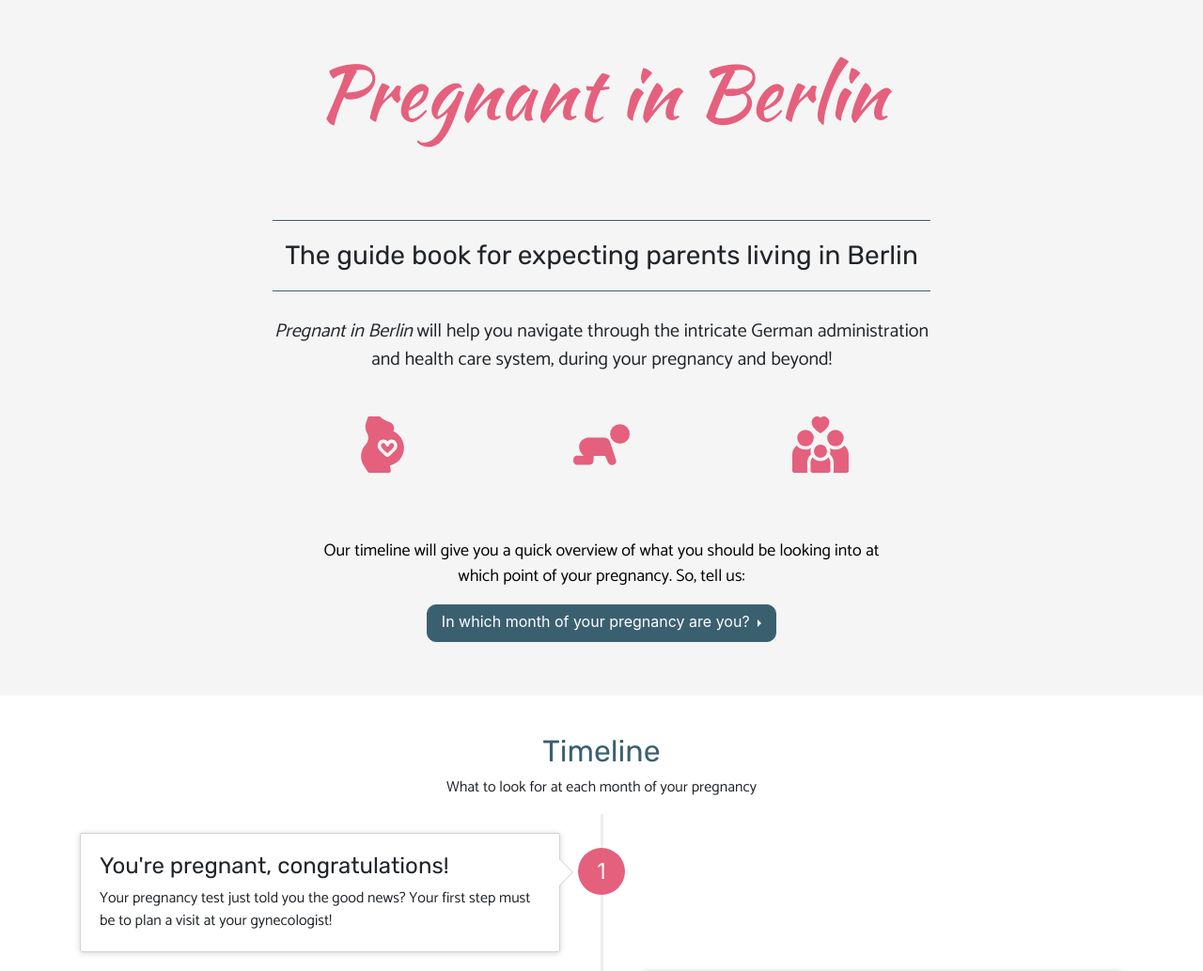
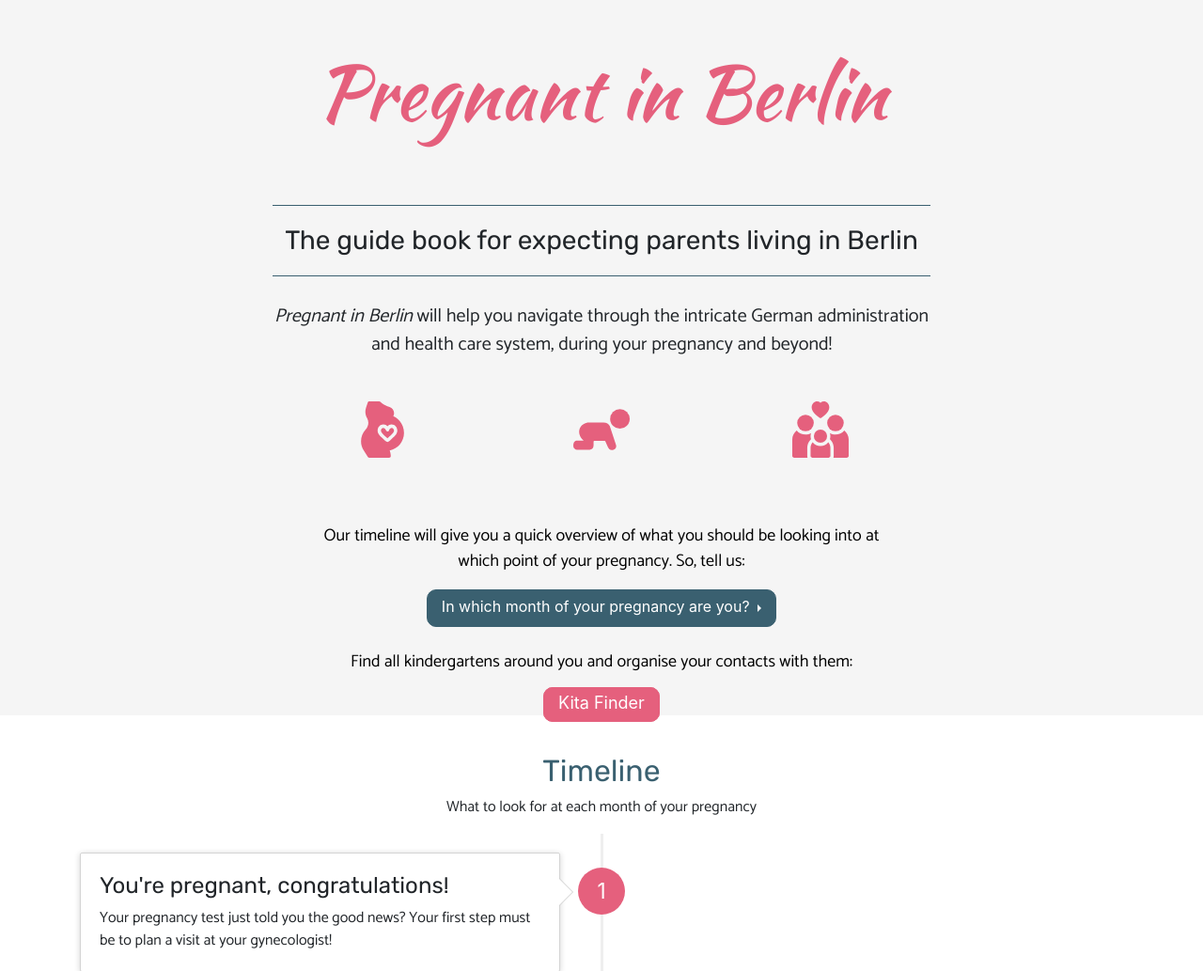
Before and after one commit to ameliebou/pregnant-in-berlin, a Rails app: page / in a window 1280 px wide. Shown: the part 60-1093 px from the top of the page at 94% size. Run offline with Rails 7, Linux system fonts and the light colour scheme; style sheets or scripts are compiled from the project's sources; parts of the project's set-up code (start-up, migrations or seed data) failed here and were passed over; some libraries are stand-ins or nearby versions.

Commit message:
added kita finder to home page

```diff
--- a/app/assets/stylesheets/pages/_home.scss
+++ b/app/assets/stylesheets/pages/_home.scss
@@ -9,7 +9,7 @@
   h1 {
     font-family: 'Kaushan Script', cursive;
     color: $pink;
-    padding-bottom: 5vh;
+    padding-bottom: 3vh;
     font-size: 80px;
   }
 }
--- a/app/views/pages/home.html.erb
+++ b/app/views/pages/home.html.erb
@@ -20,6 +20,7 @@
 
       <div class="banner-links">
         <div class="banner-links-container">
+          <div>
             <p>Our timeline will give you a quick overview of what you should be looking into at which point of your pregnancy. So, tell us:</p>
             <div class="dropdown dropright">
               <button class="btn btn-pib-dark dropdown-toggle" type="button" id="dropdownMenuButton" data-toggle="dropdown" aria-haspopup="true" aria-expanded="false">
@@ -36,6 +37,11 @@
                 <%= link_to '8th month', "#month-8", class:"dropdown-item" %>
                 <%= link_to '9th month', "#month-9", class:"dropdown-item" %>
               </div>
+            </div>
+          </div>
+          <div class="mt-4">
+            <p>Find all kindergartens around you and organise your contacts with them:</p>
+            <%= link_to "Kita Finder", kita_finder_path, class: "btn-pib-pink" %>
           </div>
         </div>
       </div>
@@ -80,6 +86,10 @@
                 <%= link_to '9th month', "#month9", class:"dropdown-item" %>
               </div>
             </div>
+          </div>
+          <div>
+            <p class="my-4">Find all kindergartens around you and organise your contacts with them:</p>
+            <%= link_to "Kita Finder", kita_finder_path, class: "btn-pib-pink" %>
           </div>
         </div>
       </div>
```
Lines whose indentation alone changed are shown as unchanged.
